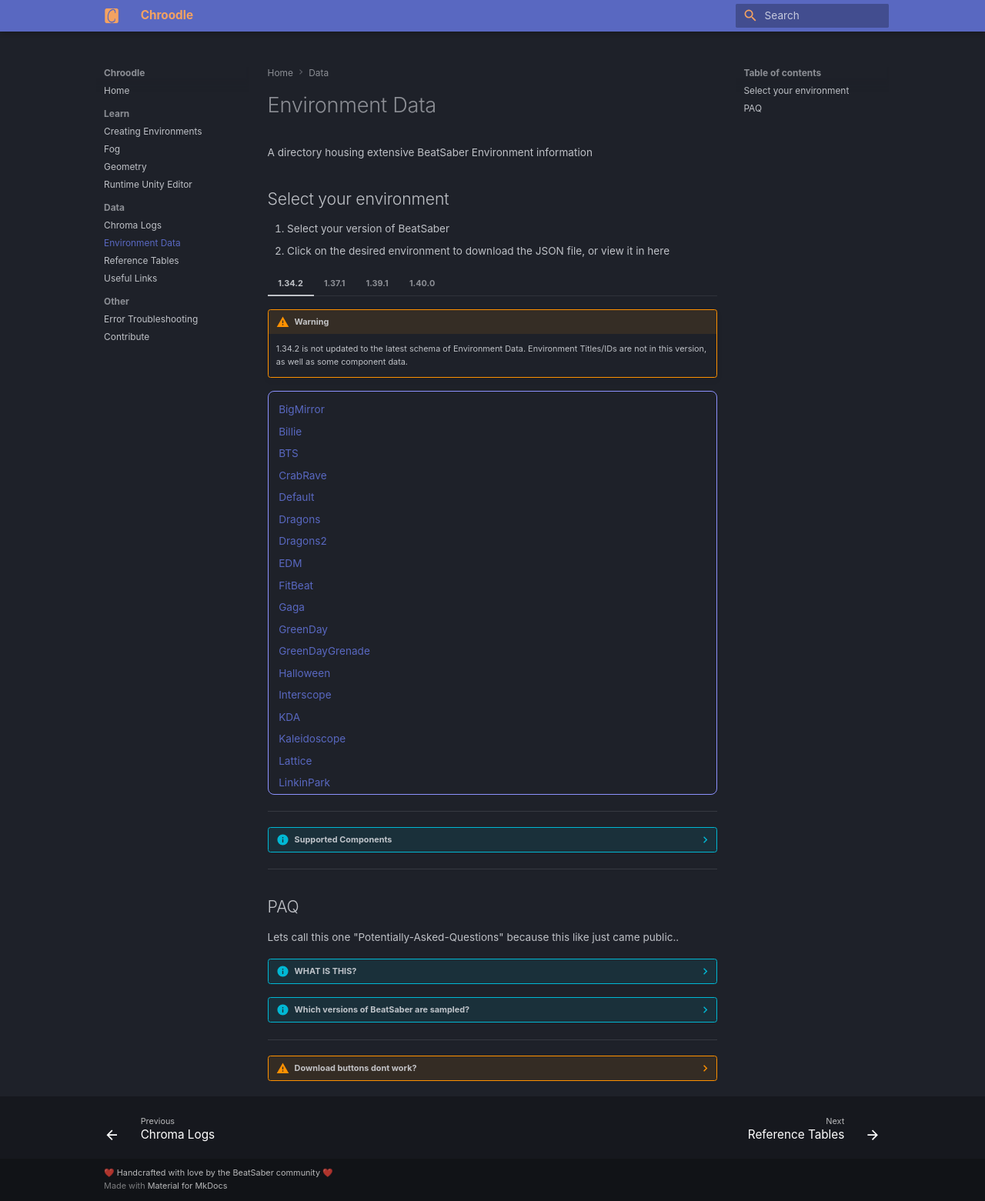
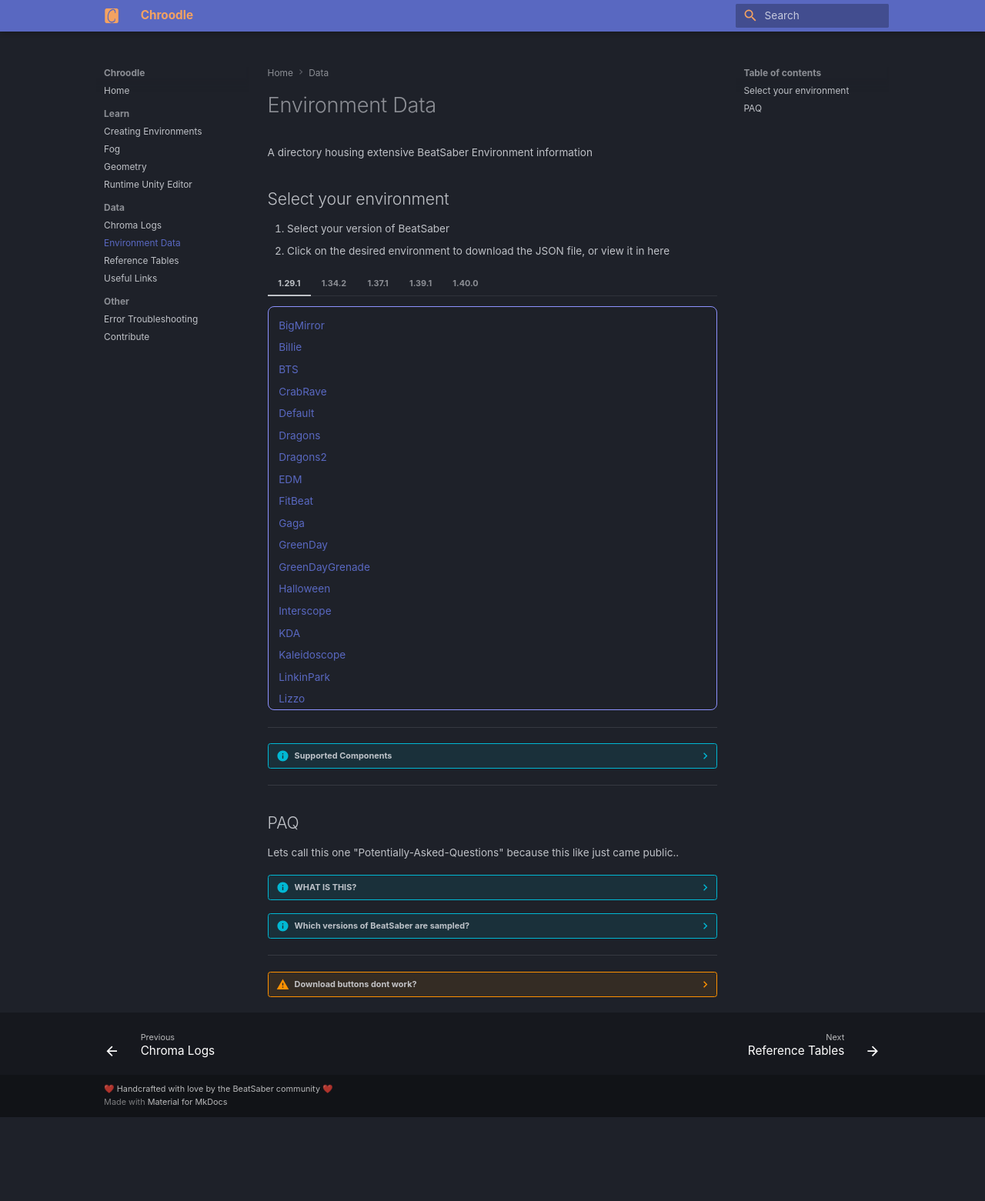
Before and after one commit to UGEcko/chroodleWeb, an MkDocs documentation site: the page built from docs/data/envdata.md, in a window 1280 px wide. Shown: the whole page at 77% size. Built offline with MkDocs 1.6.1 and Material for MkDocs 9.7.7, drawn with Linux system fonts in a browser that asks for light colours; some web fonts are replaced; after the commit the page ends 1452 px from its top, so only the background shows below that.

Commit message:
Add support for 1.29.1 and latest 1.34.2

```diff
--- a/docs/data/envdata.md
+++ b/docs/data/envdata.md
@@ -49,46 +49,82 @@
 1. Select your version of BeatSaber
 2. Click on the desired environment to download the JSON file, or view it in here
 
+
+=== "1.29.1"
+    <div class="copy-list">
+      <a class="copy-link" href="#" onclick="setEnvDataParameters('1.29.1', 'BigMirror'); return false;">BigMirror</a>
+      <a class="copy-link" href="#" onclick="setEnvDataParameters('1.29.1', 'Billie'); return false;">Billie</a>
+      <a class="copy-link" href="#" onclick="setEnvDataParameters('1.29.1', 'BTS'); return false;">BTS</a>
+      <a class="copy-link" href="#" onclick="setEnvDataParameters('1.29.1', 'CrabRave'); return false;">CrabRave</a>
+      <a class="copy-link" href="#" onclick="setEnvDataParameters('1.29.1', 'Default'); return false;">Default</a>
+      <a class="copy-link" href="#" onclick="setEnvDataParameters('1.29.1', 'Dragons'); return false;">Dragons</a>
+      <a class="copy-link" href="#" onclick="setEnvDataParameters('1.29.1', 'Dragons2'); return false;">Dragons2</a>
+      <a class="copy-link" href="#" onclick="setEnvDataParameters('1.29.1', 'EDM'); return false;">EDM</a>
+      <a class="copy-link" href="#" onclick="setEnvDataParameters('1.29.1', 'FitBeat'); return false;">FitBeat</a>
+      <a class="copy-link" href="#" onclick="setEnvDataParameters('1.29.1', 'Gaga'); return false;">Gaga</a>
+      <a class="copy-link" href="#" onclick="setEnvDataParameters('1.29.1', 'GreenDay'); return false;">GreenDay</a>
+      <a class="copy-link" href="#" onclick="setEnvDataParameters('1.29.1', 'GreenDayGrenade'); return false;">GreenDayGrenade</a>
+      <a class="copy-link" href="#" onclick="setEnvDataParameters('1.29.1', 'Halloween'); return false;">Halloween</a>
+      <a class="copy-link" href="#" onclick="setEnvDataParameters('1.29.1', 'Interscope'); return false;">Interscope</a>
+      <a class="copy-link" href="#" onclick="setEnvDataParameters('1.29.1', 'KDA'); return false;">KDA</a>
+      <a class="copy-link" href="#" onclick="setEnvDataParameters('1.29.1', 'Kaleidoscope'); return false;">Kaleidoscope</a>
+      <a class="copy-link" href="#" onclick="setEnvDataParameters('1.29.1', 'LinkinPark'); return false;">LinkinPark</a>
+      <a class="copy-link" href="#" onclick="setEnvDataParameters('1.29.1', 'Lizzo'); return false;">Lizzo</a>
+      <a class="copy-link" href="#" onclick="setEnvDataParameters('1.29.1', 'Monstercat'); return false;">Monstercat</a>
+      <a class="copy-link" href="#" onclick="setEnvDataParameters('1.29.1', 'Nice'); return false;">Nice</a>
+      <a class="copy-link" href="#" onclick="setEnvDataParameters('1.29.1', 'Origins'); return false;">Origins</a>
+      <a class="copy-link" href="#" onclick="setEnvDataParameters('1.29.1', 'Panic'); return false;">Panic</a>
+      <a class="copy-link" href="#" onclick="setEnvDataParameters('1.29.1', 'Panic2'); return false;">Panic2</a>
+      <a class="copy-link" href="#" onclick="setEnvDataParameters('1.29.1', 'Pyro'); return false;">Pyro</a>
+      <a class="copy-link" href="#" onclick="setEnvDataParameters('1.29.1', 'RockMixtape'); return false;">RockMixtape</a>
+      <a class="copy-link" href="#" onclick="setEnvDataParameters('1.29.1', 'Rocket'); return false;">Rocket</a>
+      <a class="copy-link" href="#" onclick="setEnvDataParameters('1.29.1', 'Skrillex'); return false;">Skrillex</a>
+      <a class="copy-link" href="#" onclick="setEnvDataParameters('1.29.1', 'TheSecond'); return false;">TheSecond</a>
+      <a class="copy-link" href="#" onclick="setEnvDataParameters('1.29.1', 'TheWeeknd'); return false;">TheWeeknd</a>
+      <a class="copy-link" href="#" onclick="setEnvDataParameters('1.29.1', 'Timbaland'); return false;">Timbaland</a>
+      <a class="copy-link" href="#" onclick="setEnvDataParameters('1.29.1', 'Triangle'); return false;">Triangle</a>
+      <a class="copy-link" href="#" onclick="setEnvDataParameters('1.29.1', 'Weave'); return false;">Weave</a>
+
+    </div>
+
 === "1.34.2"
-    !!! warning
-        1.34.2 is not updated to the latest schema of Environment Data. Environment Titles/IDs are not in this version, as well as some component data.
     <div class="copy-list">
-      <a class="copy-link" href="#" onclick="setEnvDataParameters('1.34.2_old', 'BigMirror'); return false;">BigMirror</a>
-      <a class="copy-link" href="#" onclick="setEnvDataParameters('1.34.2_old', 'Billie'); return false;">Billie</a>
-      <a class="copy-link" href="#" onclick="setEnvDataParameters('1.34.2_old', 'BTS'); return false;">BTS</a>
-      <a class="copy-link" href="#" onclick="setEnvDataParameters('1.34.2_old', 'CrabRave'); return false;">CrabRave</a>
-      <a class="copy-link" href="#" onclick="setEnvDataParameters('1.34.2_old', 'Default'); return false;">Default</a>
-      <a class="copy-link" href="#" onclick="setEnvDataParameters('1.34.2_old', 'Dragons'); return false;">Dragons</a>
-      <a class="copy-link" href="#" onclick="setEnvDataParameters('1.34.2_old', 'Dragons2'); return false;">Dragons2</a>
-      <a class="copy-link" href="#" onclick="setEnvDataParameters('1.34.2_old', 'EDM'); return false;">EDM</a>
-      <a class="copy-link" href="#" onclick="setEnvDataParameters('1.34.2_old', 'FitBeat'); return false;">FitBeat</a>
-      <a class="copy-link" href="#" onclick="setEnvDataParameters('1.34.2_old', 'Gaga'); return false;">Gaga</a>
-      <a class="copy-link" href="#" onclick="setEnvDataParameters('1.34.2_old', 'GreenDay'); return false;">GreenDay</a>
-      <a class="copy-link" href="#" onclick="setEnvDataParameters('1.34.2_old', 'GreenDayGrenade'); return false;">GreenDayGrenade</a>
-      <a class="copy-link" href="#" onclick="setEnvDataParameters('1.34.2_old', 'Halloween'); return false;">Halloween</a>
-      <a class="copy-link" href="#" onclick="setEnvDataParameters('1.34.2_old', 'Interscope'); return false;">Interscope</a>
-      <a class="copy-link" href="#" onclick="setEnvDataParameters('1.34.2_old', 'KDA'); return false;">KDA</a>
-      <a class="copy-link" href="#" onclick="setEnvDataParameters('1.34.2_old', 'Kaleidoscope'); return false;">Kaleidoscope</a>
-      <a class="copy-link" href="#" onclick="setEnvDataParameters('1.34.2_old', 'Lattice'); return false;">Lattice</a>
-      <a class="copy-link" href="#" onclick="setEnvDataParameters('1.34.2_old', 'LinkinPark'); return false;">LinkinPark</a>
-      <a class="copy-link" href="#" onclick="setEnvDataParameters('1.34.2_old', 'LinkinPark2'); return false;">LinkinPark2</a>
-      <a class="copy-link" href="#" onclick="setEnvDataParameters('1.34.2_old', 'Lizzo'); return false;">Lizzo</a>
-      <a class="copy-link" href="#" onclick="setEnvDataParameters('1.34.2_old', 'Monstercat'); return false;">Monstercat</a>
-      <a class="copy-link" href="#" onclick="setEnvDataParameters('1.34.2_old', 'Nice'); return false;">Nice</a>
-      <a class="copy-link" href="#" onclick="setEnvDataParameters('1.34.2_old', 'Origins'); return false;">Origins</a>
-      <a class="copy-link" href="#" onclick="setEnvDataParameters('1.34.2_old', 'Panic'); return false;">Panic</a>
-      <a class="copy-link" href="#" onclick="setEnvDataParameters('1.34.2_old', 'Panic2'); return false;">Panic2</a>
-      <a class="copy-link" href="#" onclick="setEnvDataParameters('1.34.2_old', 'Pyro'); return false;">Pyro</a>
-      <a class="copy-link" href="#" onclick="setEnvDataParameters('1.34.2_old', 'Queen'); return false;">Queen</a>
-      <a class="copy-link" href="#" onclick="setEnvDataParameters('1.34.2_old', 'RockMixtape'); return false;">RockMixtape</a>
-      <a class="copy-link" href="#" onclick="setEnvDataParameters('1.34.2_old', 'Rocket'); return false;">Rocket</a>
-      <a class="copy-link" href="#" onclick="setEnvDataParameters('1.34.2_old', 'Skrillex'); return false;">Skrillex</a>
-      <a class="copy-link" href="#" onclick="setEnvDataParameters('1.34.2_old', 'TheRollingStones'); return false;">TheRollingStones</a>
-      <a class="copy-link" href="#" onclick="setEnvDataParameters('1.34.2_old', 'TheSecond'); return false;">TheSecond</a>
-      <a class="copy-link" href="#" onclick="setEnvDataParameters('1.34.2_old', 'TheWeeknd'); return false;">TheWeeknd</a>
-      <a class="copy-link" href="#" onclick="setEnvDataParameters('1.34.2_old', 'Timbaland'); return false;">Timbaland</a>
-      <a class="copy-link" href="#" onclick="setEnvDataParameters('1.34.2_old', 'Triangle'); return false;">Triangle</a>
-      <a class="copy-link" href="#" onclick="setEnvDataParameters('1.34.2_old', 'Weave'); return false;">Weave</a>
+      <a class="copy-link" href="#" onclick="setEnvDataParameters('1.34.2', 'BigMirror'); return false;">BigMirror</a>
+      <a class="copy-link" href="#" onclick="setEnvDataParameters('1.34.2', 'Billie'); return false;">Billie</a>
+      <a class="copy-link" href="#" onclick="setEnvDataParameters('1.34.2', 'BTS'); return false;">BTS</a>
+      <a class="copy-link" href="#" onclick="setEnvDataParameters('1.34.2', 'CrabRave'); return false;">CrabRave</a>
+      <a class="copy-link" href="#" onclick="setEnvDataParameters('1.34.2', 'Default'); return false;">Default</a>
+      <a class="copy-link" href="#" onclick="setEnvDataParameters('1.34.2', 'Dragons'); return false;">Dragons</a>
+      <a class="copy-link" href="#" onclick="setEnvDataParameters('1.34.2', 'Dragons2'); return false;">Dragons2</a>
+      <a class="copy-link" href="#" onclick="setEnvDataParameters('1.34.2', 'EDM'); return false;">EDM</a>
+      <a class="copy-link" href="#" onclick="setEnvDataParameters('1.34.2', 'FitBeat'); return false;">FitBeat</a>
+      <a class="copy-link" href="#" onclick="setEnvDataParameters('1.34.2', 'Gaga'); return false;">Gaga</a>
+      <a class="copy-link" href="#" onclick="setEnvDataParameters('1.34.2', 'GreenDay'); return false;">GreenDay</a>
+      <a class="copy-link" href="#" onclick="setEnvDataParameters('1.34.2', 'GreenDayGrenade'); return false;">GreenDayGrenade</a>
+      <a class="copy-link" href="#" onclick="setEnvDataParameters('1.34.2', 'Halloween'); return false;">Halloween</a>
+      <a class="copy-link" href="#" onclick="setEnvDataParameters('1.34.2', 'Interscope'); return false;">Interscope</a>
+      <a class="copy-link" href="#" onclick="setEnvDataParameters('1.34.2', 'KDA'); return false;">KDA</a>
+      <a class="copy-link" href="#" onclick="setEnvDataParameters('1.34.2', 'Kaleidoscope'); return false;">Kaleidoscope</a>
+      <a class="copy-link" href="#" onclick="setEnvDataParameters('1.34.2', 'Lattice'); return false;">Lattice</a>
+      <a class="copy-link" href="#" onclick="setEnvDataParameters('1.34.2', 'LinkinPark'); return false;">LinkinPark</a>
+      <a class="copy-link" href="#" onclick="setEnvDataParameters('1.34.2', 'LinkinPark2'); return false;">LinkinPark2</a>
+      <a class="copy-link" href="#" onclick="setEnvDataParameters('1.34.2', 'Lizzo'); return false;">Lizzo</a>
+      <a class="copy-link" href="#" onclick="setEnvDataParameters('1.34.2', 'Monstercat'); return false;">Monstercat</a>
+      <a class="copy-link" href="#" onclick="setEnvDataParameters('1.34.2', 'Nice'); return false;">Nice</a>
+      <a class="copy-link" href="#" onclick="setEnvDataParameters('1.34.2', 'Origins'); return false;">Origins</a>
+      <a class="copy-link" href="#" onclick="setEnvDataParameters('1.34.2', 'Panic'); return false;">Panic</a>
+      <a class="copy-link" href="#" onclick="setEnvDataParameters('1.34.2', 'Panic2'); return false;">Panic2</a>
+      <a class="copy-link" href="#" onclick="setEnvDataParameters('1.34.2', 'Pyro'); return false;">Pyro</a>
+      <a class="copy-link" href="#" onclick="setEnvDataParameters('1.34.2', 'Queen'); return false;">Queen</a>
+      <a class="copy-link" href="#" onclick="setEnvDataParameters('1.34.2', 'RockMixtape'); return false;">RockMixtape</a>
+      <a class="copy-link" href="#" onclick="setEnvDataParameters('1.34.2', 'Rocket'); return false;">Rocket</a>
+      <a class="copy-link" href="#" onclick="setEnvDataParameters('1.34.2', 'Skrillex'); return false;">Skrillex</a>
+      <a class="copy-link" href="#" onclick="setEnvDataParameters('1.34.2', 'TheRollingStones'); return false;">TheRollingStones</a>
+      <a class="copy-link" href="#" onclick="setEnvDataParameters('1.34.2', 'TheSecond'); return false;">TheSecond</a>
+      <a class="copy-link" href="#" onclick="setEnvDataParameters('1.34.2', 'TheWeeknd'); return false;">TheWeeknd</a>
+      <a class="copy-link" href="#" onclick="setEnvDataParameters('1.34.2', 'Timbaland'); return false;">Timbaland</a>
+      <a class="copy-link" href="#" onclick="setEnvDataParameters('1.34.2', 'Triangle'); return false;">Triangle</a>
+      <a class="copy-link" href="#" onclick="setEnvDataParameters('1.34.2', 'Weave'); return false;">Weave</a>
 
     </div>
 
```
Also changed, not shown: docs/userUtils/envDataViewer.md (+0 -5 lines).
